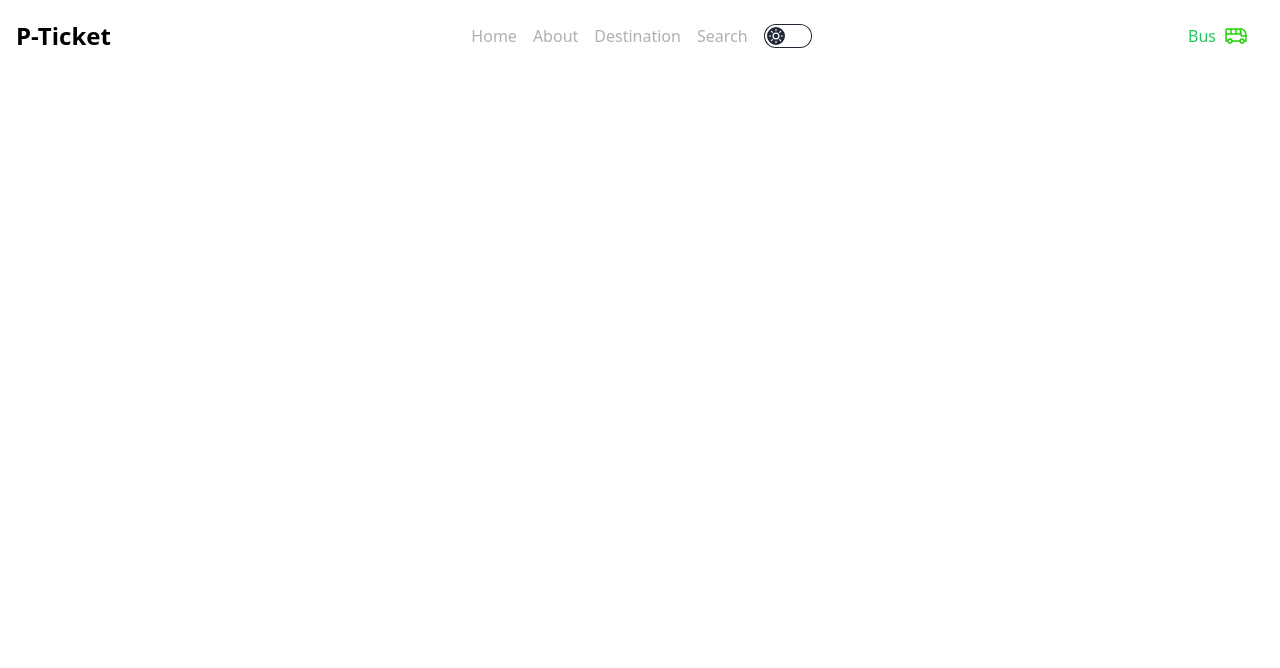
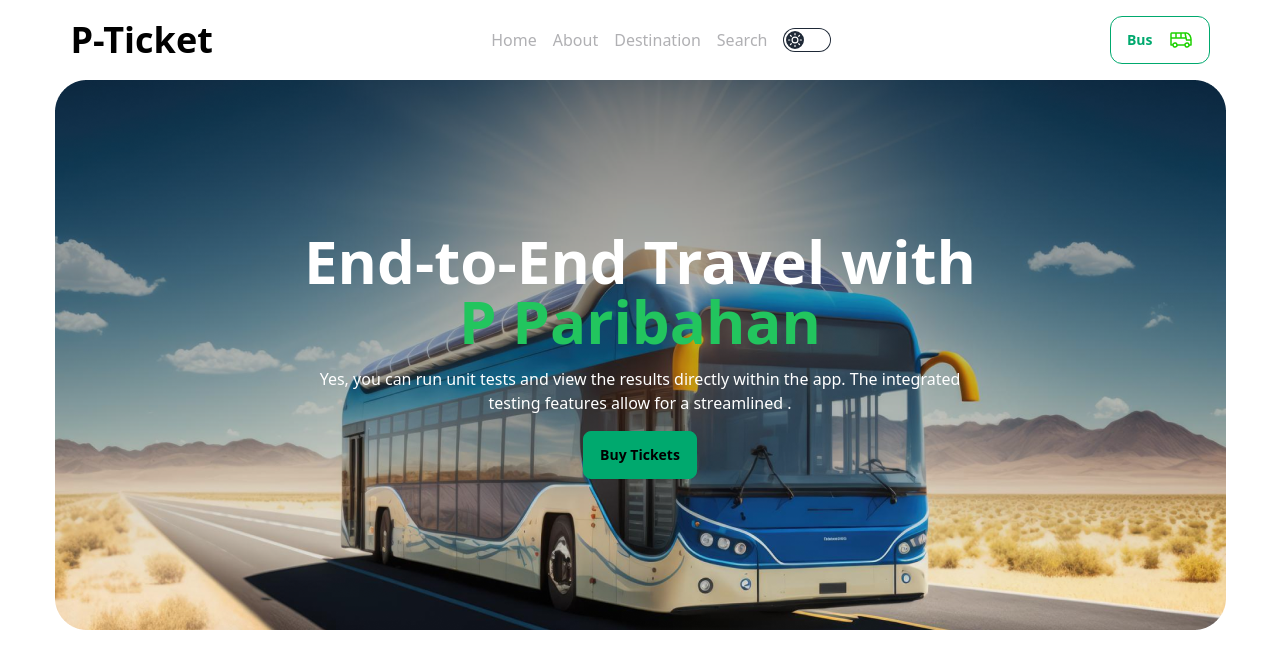
Before and after one commit to Wasib2005/Assignment5-25.02.2024, a plain HTML site: page index.html in a window 1280 px wide. Drawn offline with nearby package versions, Linux system fonts and the light colour scheme.

Commit message:
section 1

```diff
--- a/index.html
+++ b/index.html
@@ -10,36 +10,63 @@
     <link rel="stylesheet" href="rec/style.css">
 </head>
 
-<body class="font-raleway">
+<body class="font-raleway flex flex-col min-h-screen w-[1171px] mx-auto">
 
     <nav class="p-4">
         <div class="container mx-auto flex justify-between items-center">
-            <a href="index.html"><h1 class=" text-2xl text-black font-bold">P-Ticket</h1></a>
+            <a href="index.html" class="text-4xl text-black font-bold">P-Ticket</a>
             <ul class="flex space-x-4 text-white">
-                <li class="text-[#6f70748c]"><a href="#" class="hover:underline ">Home</a></li>
-                <li class="text-[#6f70748c]"><a href="#" class="hover:underline">About</a></li>
-                <li class="text-[#6f70748c]"><a href="#" class="hover:underline">Destination</a></li>
-                <li class="text-[#6f70748c]"><a href="#" class="hover:underline">Search</a></li>
+                <li class="text-[#6f70748c]"><a href="rec/error.html" class="hover:underline">Home</a></li>
+                <li class="text-[#6f70748c]"><a href="rec/error.html" class="hover:underline">About</a></li>
+                <li class="text-[#6f70748c]"><a href="rec/error.html" class="hover:underline">Destination</a></li>
+                <li class="text-[#6f70748c]"><a href="rec/error.html" class="hover:underline">Search</a></li>
                 <li class="text-[#6f70748c]">
                     <label class="cursor-pointer grid place-items-center">
-                    <input type="checkbox" value="synthwave" class="toggle theme-controller bg-base-content row-start-1 col-start-1 col-span-2"/>
-                    <svg class="col-start-1 row-start-1 stroke-base-100 fill-base-100" xmlns="http://www.w3.org/2000/svg" width="14" height="14" viewBox="0 0 24 24" fill="none" stroke="currentColor" stroke-width="2" stroke-linecap="round" stroke-linejoin="round"><circle cx="12" cy="12" r="5"/><path d="M12 1v2M12 21v2M4.2 4.2l1.4 1.4M18.4 18.4l1.4 1.4M1 12h2M21 12h2M4.2 19.8l1.4-1.4M18.4 5.6l1.4-1.4"/></svg>
-                    <svg class="col-start-2 row-start-1 stroke-base-100 fill-base-100" xmlns="http://www.w3.org/2000/svg" width="14" height="14" viewBox="0 0 24 24" fill="none" stroke="currentColor" stroke-width="2" stroke-linecap="round" stroke-linejoin="round"><path d="M21 12.79A9 9 0 1 1 11.21 3 7 7 0 0 0 21 12.79z"></path></svg>
-                  </label>
+                        <input type="checkbox" value="synthwave"
+                            class="toggle theme-controller bg-base-content row-start-1 col-start-1 col-span-2" />
+                        <svg class="col-start-1 row-start-1 stroke-base-100 fill-base-100"
+                            xmlns="http://www.w3.org/2000/svg" width="14" height="14" viewBox="0 0 24 24" fill="none"
+                            stroke="currentColor" stroke-width="2" stroke-linecap="round" stroke-linejoin="round">
+                            <circle cx="12" cy="12" r="5" />
+                            <path
+                                d="M12 1v2M12 21v2M4.2 4.2l1.4 1.4M18.4 18.4l1.4 1.4M1 12h2M21 12h2M4.2 19.8l1.4-1.4M18.4 5.6l1.4-1.4" />
+                        </svg>
+                        <svg class="col-start-2 row-start-1 stroke-base-100 fill-base-100"
+                            xmlns="http://www.w3.org/2000/svg" width="14" height="14" viewBox="0 0 24 24" fill="none"
+                            stroke="currentColor" stroke-width="2" stroke-linecap="round" stroke-linejoin="round">
+                            <path d="M21 12.79A9 9 0 1 1 11.21 3 7 7 0 0 0 21 12.79z"></path>
+                        </svg>
+                    </label>
                 </li>
             </ul>
 
-
-            <button class="bg-white text-green-500 px-4 py-2 rounded-xl flex items-center">
+            <button class="bg-white text-green-500 px-4 py-2 rounded-xl flex items-center btn btn-outline btn-success">
                 Bus <img src="rec/images/bus-icon.png" alt="" class="ml-2">
             </button>
 
         </div>
     </nav>
 
+    <main class="flex items-center justify-center text-center">
+        <!-- Section 1 -->
+        <section class="">
+            <section class="relative">
+                <div>
+                    <img src="rec/images/banner.png" alt="">
+                </div>
+                <div class="absolute top-0 left-0 w-full h-full flex flex-col justify-center items-center text-white">
+                    <div>
+                        <h1 class="text-6xl font-extrabold pb-4">End-to-End Travel with <br> <span class="text-green-500">P Paribahan</span></h1>
+                        <p class="w-[691px] mx-auto mb-4">Yes, you can run unit tests and view the results directly within the app. The integrated testing features allow for a streamlined .</p>
+                    </div>
+                    <div>
+                        <button class="btn btn-success">Buy Tickets</button>
+                    </div>
+                </div>
+            </section>
 
-
-
+        </section>
+    </main>
 
     <!-- Your content goes here -->
 
--- /dev/null
+++ b/rec/error.html
@@ -0,0 +1,17 @@
+<!DOCTYPE html>
+<html lang="en">
+<head>
+    <meta charset="UTF-8">
+    <meta name="viewport" content="width=device-width, initial-scale=1.0">
+    <title>error404</title>
+    <link rel="shortcut icon" href="rec/images/stoppage.png" type="image/x-icon">
+    <link href="https://cdn.jsdelivr.net/npm/daisyui@4.7.2/dist/full.min.css" rel="stylesheet" type="text/css" />
+    <link rel="stylesheet" href="rec/style.css">
+</head>
+<body>
+    <div>
+        <h1 class="text-red-700 text-8xl ">Error 404</h1>
+    </div>
+    <script src="https://cdn.tailwindcss.com"></script>
+</body>
+</html>
```
